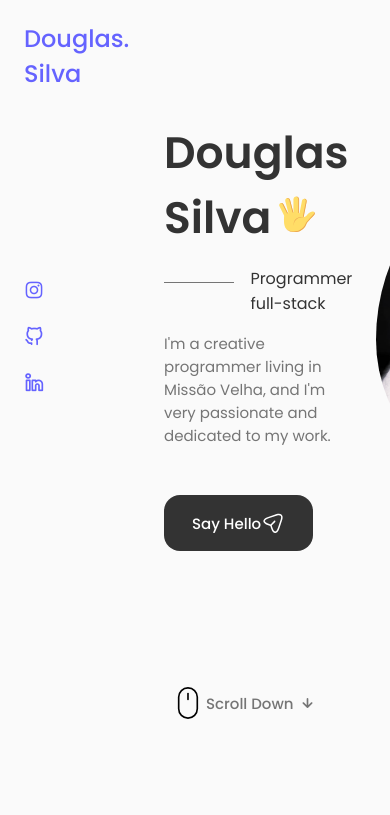
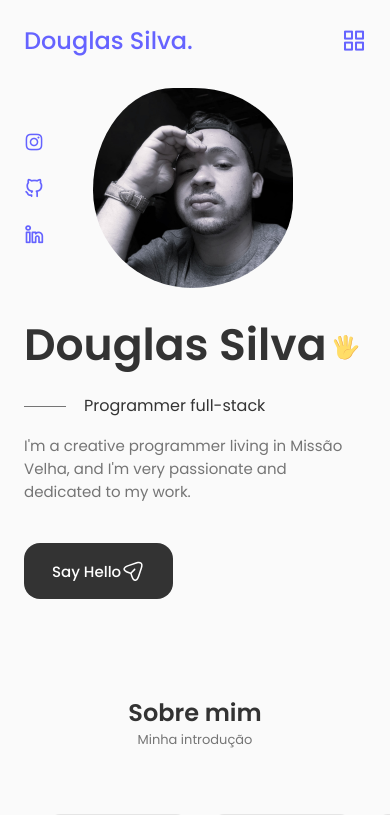
Before and after one commit to 7-Dodi/portfolio_present, a React (Vite) app: page / in a window 390 px wide. Shown: the top 815 px of the page. Built offline with nearby package versions, Linux system fonts and the light colour scheme.

Commit message:
refactor: Editing the responsive the Section Home

```diff
--- a/index.html
+++ b/index.html
@@ -3,7 +3,7 @@
   <head>
     <meta charset="UTF-8" />
     <link rel="icon" type="image/png" href="/dood.png" />
-    <meta name="viewport" content="width=device-width, initial-scale=1.0" />
+    <meta name="viewport" content="width=device-width,minimum-scale=1,initial-scale=1.0">
     <link href='https://unpkg.com/boxicons@2.1.4/css/boxicons.min.css' rel='stylesheet'>
     <link rel="stylesheet" href="https://unicons.iconscout.com/release/v4.0.8/css/line.css">
     <title>PortFólio</title>
--- a/src/components/Data/style.css
+++ b/src/components/Data/style.css
@@ -31,3 +31,37 @@
     max-width: 400px;
     margin-bottom: var(--mb-3);
 }
+
+@media screen and (max-width: 992px) {
+   .hand{
+        width: 26px;
+        height: 26px;
+   }
+
+   .homeSubTitle{
+        padding-left: 3.75rem;
+        margin-bottom: var(--mb-1);
+   }
+
+   .homeSubTitle::before{
+        width: 42px;
+        top: 0.8rem;
+   }
+
+   .homeDescription{
+        max-width: initial;
+        margin-bottom: var(--mb-2-5);
+   }
+}
+@media screen and (max-width: 768px) {
+    .homeDate{
+        grid-column: 1/3;
+    }
+}
+/* For small devices */
+@media screen and (max-width: 350px) {
+    .hand{
+        width: 22px;
+        height: 22px;
+    }
+  }
--- a/src/components/Header/style.css
+++ b/src/components/Header/style.css
@@ -62,11 +62,10 @@
     }
 
     .nav{
-        height: 4rem;
-        margin-top: 1.5rem;
+        height: 3rem;
+        margin-top: 1rem;
         display: flex;
-        justify-content: space-around;
-        gap: 20rem;
+        justify-content: space-between;
     }
 
     .navMenu{
@@ -114,7 +113,7 @@
     }
 
     .navToggle{
-        font-size: 2rem;
+        font-size: 1.5rem;
         color: var(--plugin-color);
         cursor: pointer;
     }
--- a/src/sections/Home/style.css
+++ b/src/sections/Home/style.css
@@ -53,3 +53,46 @@
     font-size: 1.25rem;
     color: var(--text-color);
 }
+
+@media screen and (max-width: 992px) {
+    .homeContent{
+        grid-template-columns: 100px repeat(2, 1fr);
+        column-gap: 1.25rem;
+    }
+
+    .homeImg{
+        width: 250px;
+        height: 250px;
+    }
+
+    .home-scroll{
+        margin-left: 7.5rem;
+    }
+  }
+
+  /* For medium devices */
+  @media screen and (max-width: 768px) {
+    .homeContent{
+        grid-template-columns: 0.5fr 3fr;
+        padding-top: 3.5rem;
+    }
+
+    .homeImg{
+        order: initial;
+        justify-self: initial;
+        width: 200px;
+        height: 200px;
+    }
+
+    .home-scroll{
+        display: none;
+    }
+  }
+
+  /* For small devices */
+  @media screen and (max-width: 350px) {
+    .homeImg{
+        width: 180px;
+        height: 180px;
+    }
+  }
```
